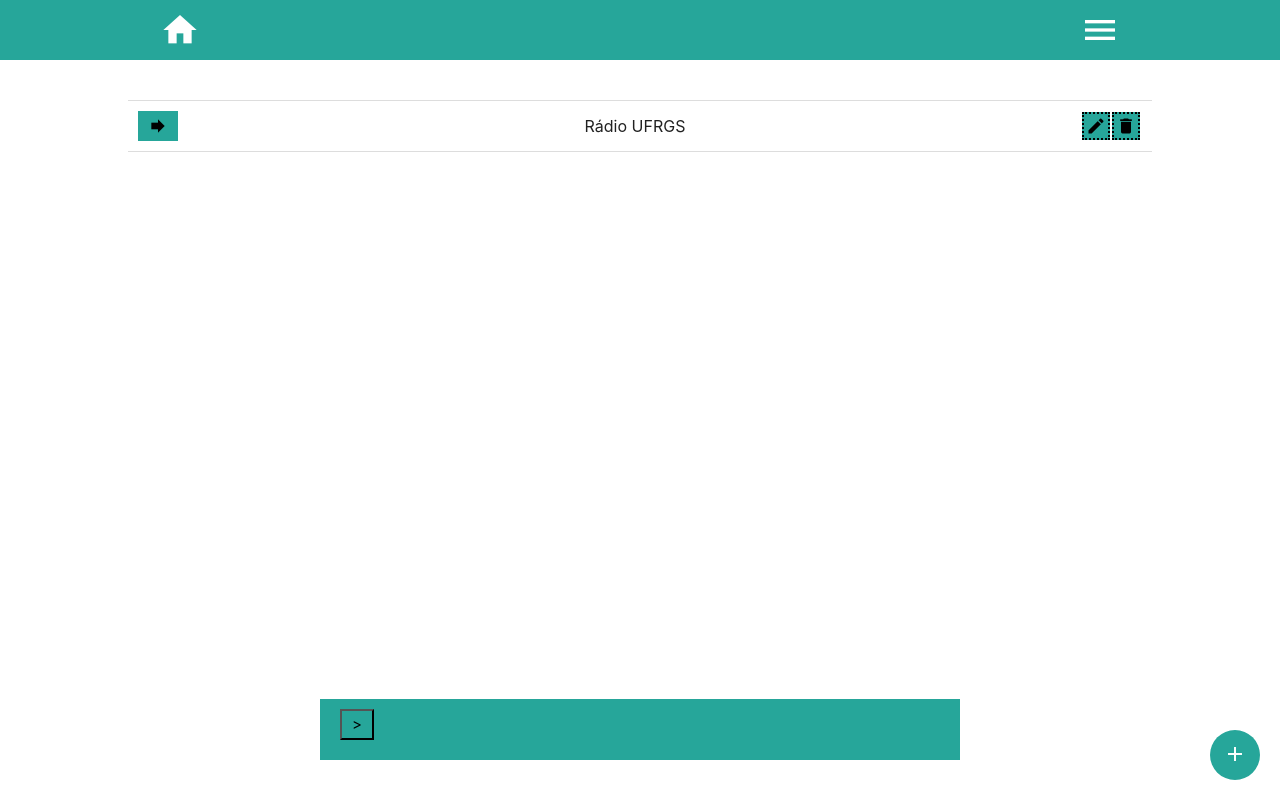
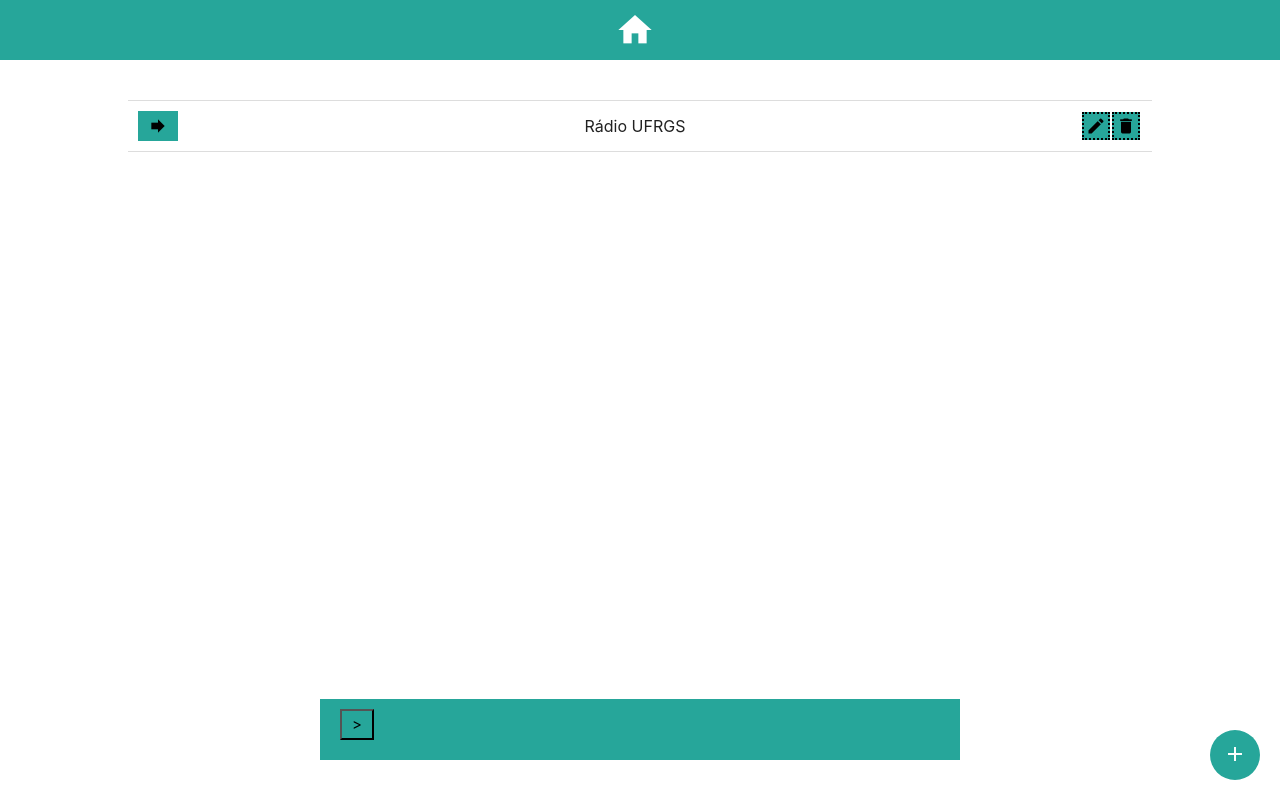
Before and after one commit to m-marcal/radio-on-internet, an Angular app: page /radio-list in a window 1280 px wide. Built offline with nearby package versions, Linux system fonts and the light colour scheme; data requests are answered from the project's data file.

Commit message:
Remove burger menu and centralize home button

```diff
--- a/src/app/header/header.component.css
+++ b/src/app/header/header.component.css
@@ -1,6 +1,6 @@
 .header {
     display: flex;
-    justify-content: space-between;
+    justify-content: center;
     align-items: center;
     background-color: #26a69a;
     color: #fff;
@@ -13,9 +13,10 @@
   margin-right: 10px;
 }
 
+/*
 .home-button {
   margin-left: 150px;
-}
+}*/
 
 .material-icons {
   font-size: 40px;
--- a/src/app/header/header.component.html
+++ b/src/app/header/header.component.html
@@ -4,7 +4,7 @@
       <i class="material-icons">home</i>
     </a>
   </div>
-  <div class="right">
+  <!-- <div class="right">
     <div class="menu" (click)="toggleMenu()">
       <i class="material-icons">menu</i>
     </div>
@@ -12,5 +12,5 @@
       <a href="/form">Add Radio</a>
       <a href="#">Logout</a>
     </div>
-  </div>
+  </div> -->
 </div>
```
